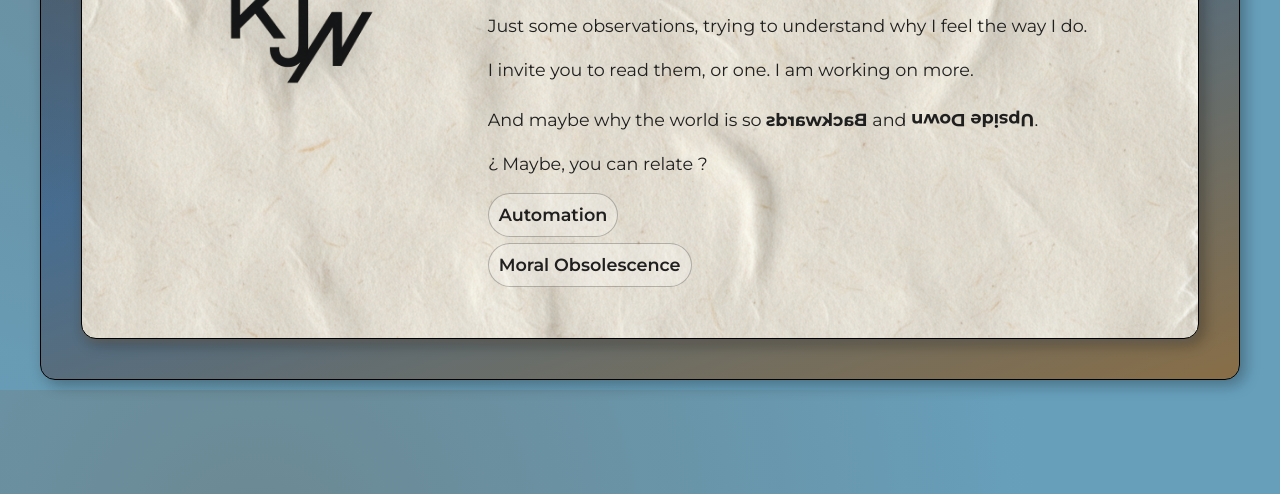
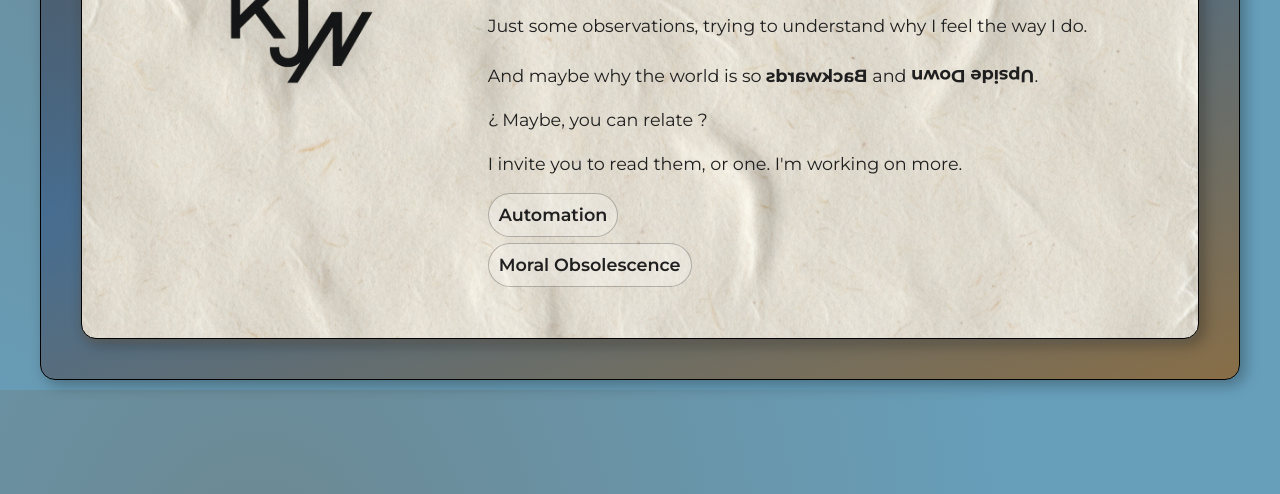
Before and after one commit to kjwagner613/kjw-writings, a plain HTML site: page index.html in a window 1280 px wide. Shown: the part 410-904 px from the top of the page. Drawn offline with Linux system fonts and the light colour scheme.

Commit message:
fix index content

```diff
--- a/index.html
+++ b/index.html
@@ -18,7 +18,8 @@
     <div class="page-container">
         <div class="text-image">
             <div class="quote-block">
-                <p id="quote">"One does not become enlightened by imagining figures of light, <br>but by making the darkness
+                <p id="quote">"One does not become enlightened by imagining figures of light, <br>but by making the
+                    darkness
                     conscious."</p>
                 <p id="author"><em>- Carl Jung</em></p>
             </div>
@@ -31,21 +32,24 @@
                     <h1 class="tmargin">Free to Think, <span id="shift-right">so Think Freely</span></h1>
 
                     <p>You found a collection of wrritings.</p>
+
                     <p>Just some observations, trying to understand why I feel the way I do.</p>
-
-                    <p>I invite you to read them, or one. I am working on more.</p>
 
                     <p id="height">And maybe why the world is so <span class="mirror"><strong>Backwards</strong></span>
                         and
+
                         <span class="upside-down"><strong>Upside Down</strong></span>.
                     </p>
 
-                    <p><span class="upside-down">?</span> Maybe, you can relate ?
+                    <p><span class="upside-down">?</span> Maybe, you can relate ?</p>
+
+                    <p>I invite you to read them, or one. I'm working on more.</p>
+
                     <ul>
                         <li><a href="automation.html">Automation</a></li>
                         <li><a href="moralObsolescence.html">Moral Obsolescence</a></li>
+                    </ul>
                 </div>
-                </ul>
             </div>
         </div>
     </div>
```
